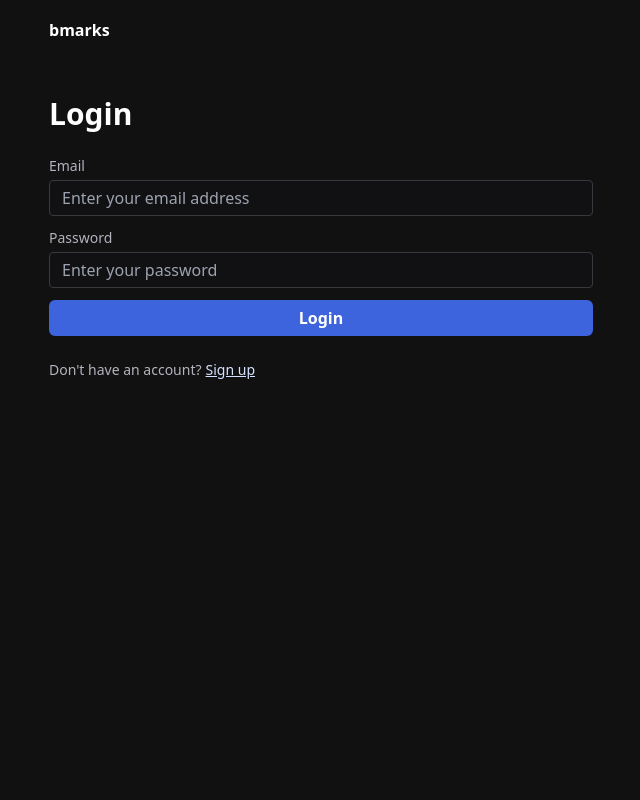
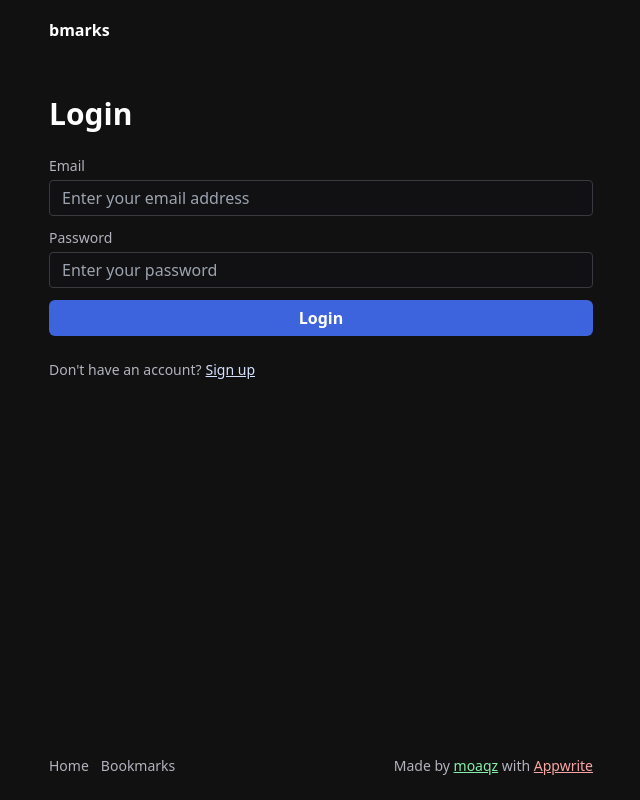
Before and after one commit to moaqz/bmarks, a React (Vite) app: page /login in a window 1280 px wide. Shown: the whole page, without its empty margins (319-959 px from the left). Built offline with nearby package versions, Linux system fonts and the light colour scheme; no server answers.

Commit message:
feat: add footer

```diff
--- /dev/null
+++ b/src/components/common/footer.tsx
@@ -0,0 +1,31 @@
+import { Link } from "react-router-dom";
+import { GITHUB_REPOSITORY } from "~/constants/social";
+
+export function Footer() {
+  return (
+    <footer className="py-6 flex flex-col gap-y-1 items-center sm:flex-row sm:justify-between text-gray-11 text-sm">
+      <div className="flex items-center gap-3">
+        <Link to="/" className="hover:underline">
+          Home
+        </Link>
+        <Link to="/bookmarks" className="hover:underline">
+          Bookmarks
+        </Link>
+      </div>
+
+      <p>
+        Made by
+        {" "}
+        <a href={GITHUB_REPOSITORY} target="_blank" rel="noopener noreferrer" className="underline text-green-3">
+          moaqz
+        </a>
+        {" "}
+        with
+        {" "}
+        <a href="https://appwrite.io" target="_blank" rel="noopener noreferrer" className="underline text-red-3">
+          Appwrite
+        </a>
+      </p>
+    </footer>
+  );
+}
--- a/src/components/layouts/root.tsx
+++ b/src/components/layouts/root.tsx
@@ -1,5 +1,7 @@
 import { useEffect } from "react";
 import { Outlet, useLoaderData } from "react-router-dom";
+
+import { Footer } from "~/components/common/footer";
 import { Header } from "~/components/common/header";
 import { useAuth } from "~/hooks/useAuth";
 
@@ -12,11 +14,12 @@ export function RootLayout() {
   }, [loaderData, updateUser]);
 
   return (
-    <div className="flex flex-col px-4 max-w-xl mx-auto gap-9">
+    <div className="min-h-dvh flex flex-col px-4 max-w-xl mx-auto gap-9">
       <Header />
-      <main>
+      <main className="flex-1">
         <Outlet />
       </main>
+      <Footer />
     </div>
   );
 }
--- /dev/null
+++ b/src/constants/social.ts
@@ -0,0 +1 @@
+export const GITHUB_REPOSITORY = "https://github.com/moaqz/bmarks";
```
